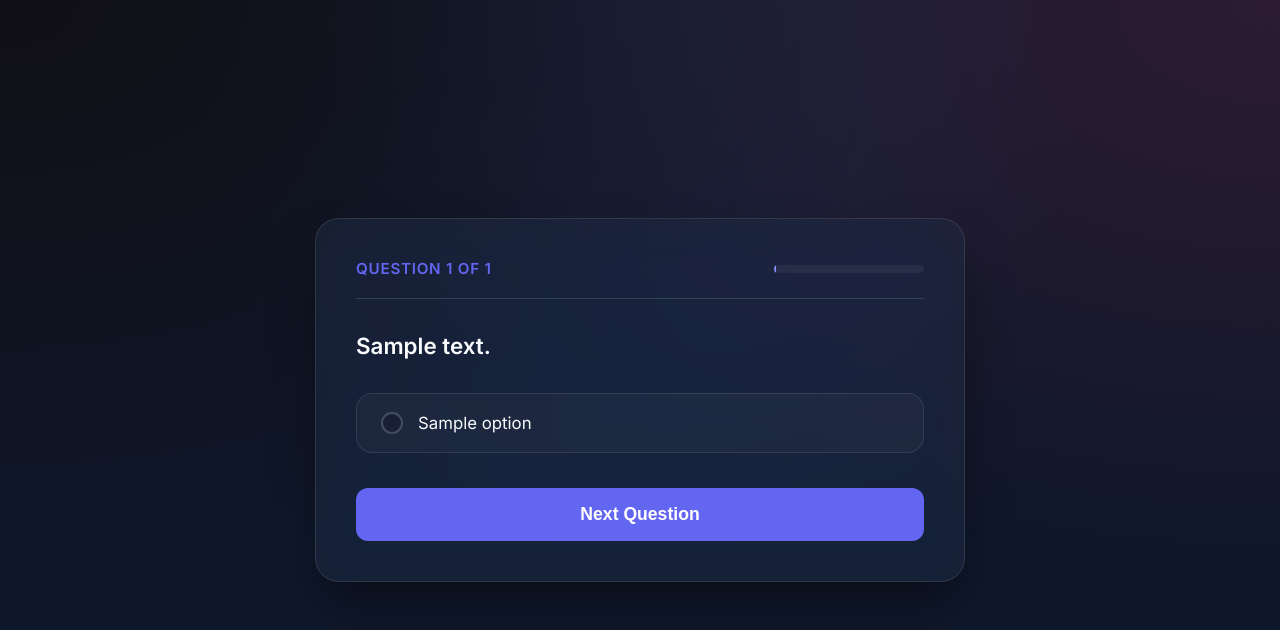
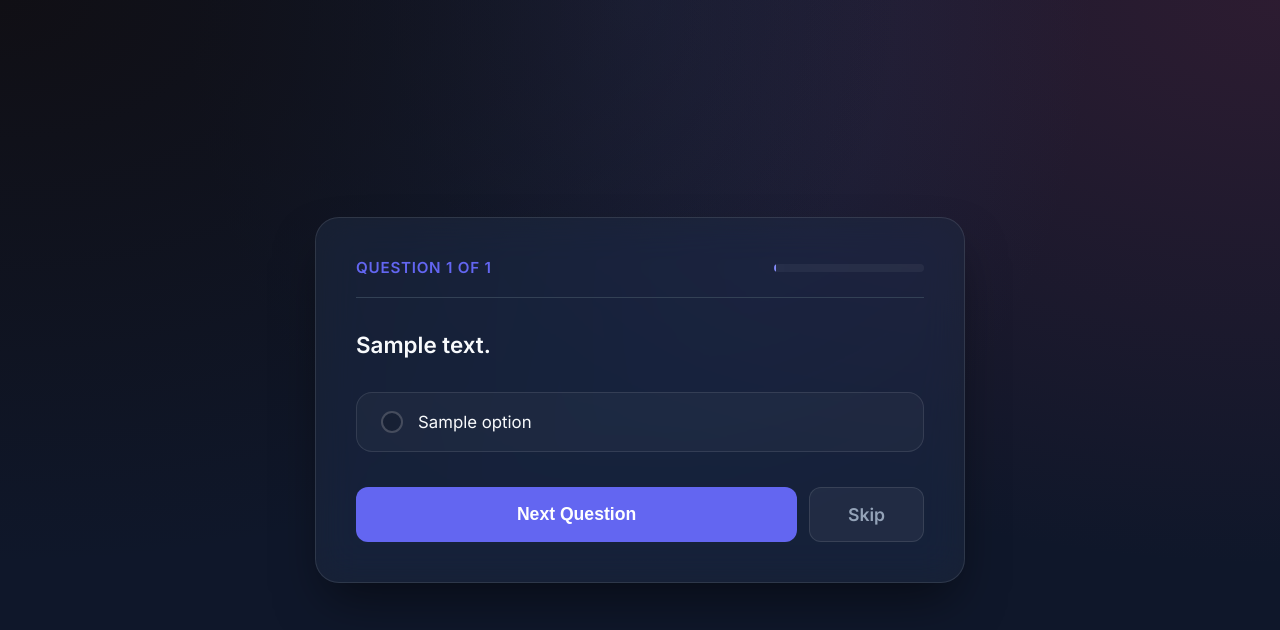
Before and after one commit to abbasdalhatu/CBT-ENGINE, a Flask app: template templates/question.html in a window 1280 px wide. Shown: the top 630 px of the page. Run offline with Flask 3, Linux system fonts and the light colour scheme; the template is opened without the code that fills it: most values are stand-ins (such as "Sample title", 1, 10 or a date in 2020).

Commit message:
Commit 13: Add Skip Question feature to allow users to revisit difficult questions later

```diff
--- a/app.py
+++ b/app.py
@@ -60,6 +60,12 @@ def question():
         print(f"Error in /question: {e}")
         return f"Internal Server Error: {e}", 500
 
+@app.route('/skip')
+def skip():
+    engine.skip_question()
+    engine.get_next_question()
+    return redirect(url_for('question'))
+
 @app.route('/result')
 def result():
     try:
--- a/templates/question.html
+++ b/templates/question.html
@@ -224,7 +224,10 @@
                 </label>
                 {% endfor %}
             </div>
-            <button type="submit" class="btn">Next Question</button>
+            <div style="display: flex; gap: 12px; margin-top: 16px;">
+                <button type="submit" class="btn">Next Question</button>
+                <a href="/skip" class="btn" style="background: rgba(255,255,255,0.05); border: 1px solid rgba(255,255,255,0.1); color: var(--text-muted); width: 140px; display: flex; align-items: center; justify-content: center; text-decoration: none;">Skip</a>
+            </div>
         </form>
         <script>
             document.addEventListener('keydown', (e) => {
```
Also changed, not shown: engine.py (+7 -0 lines).
